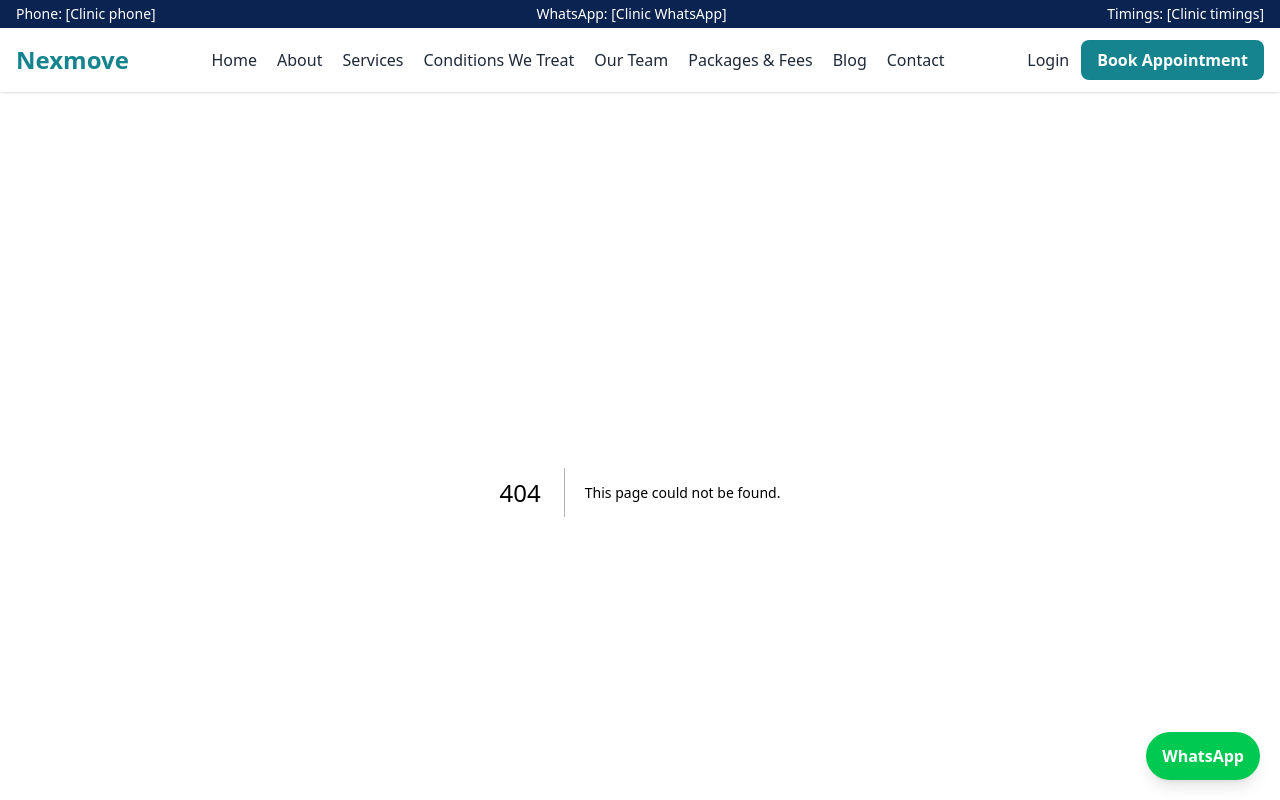
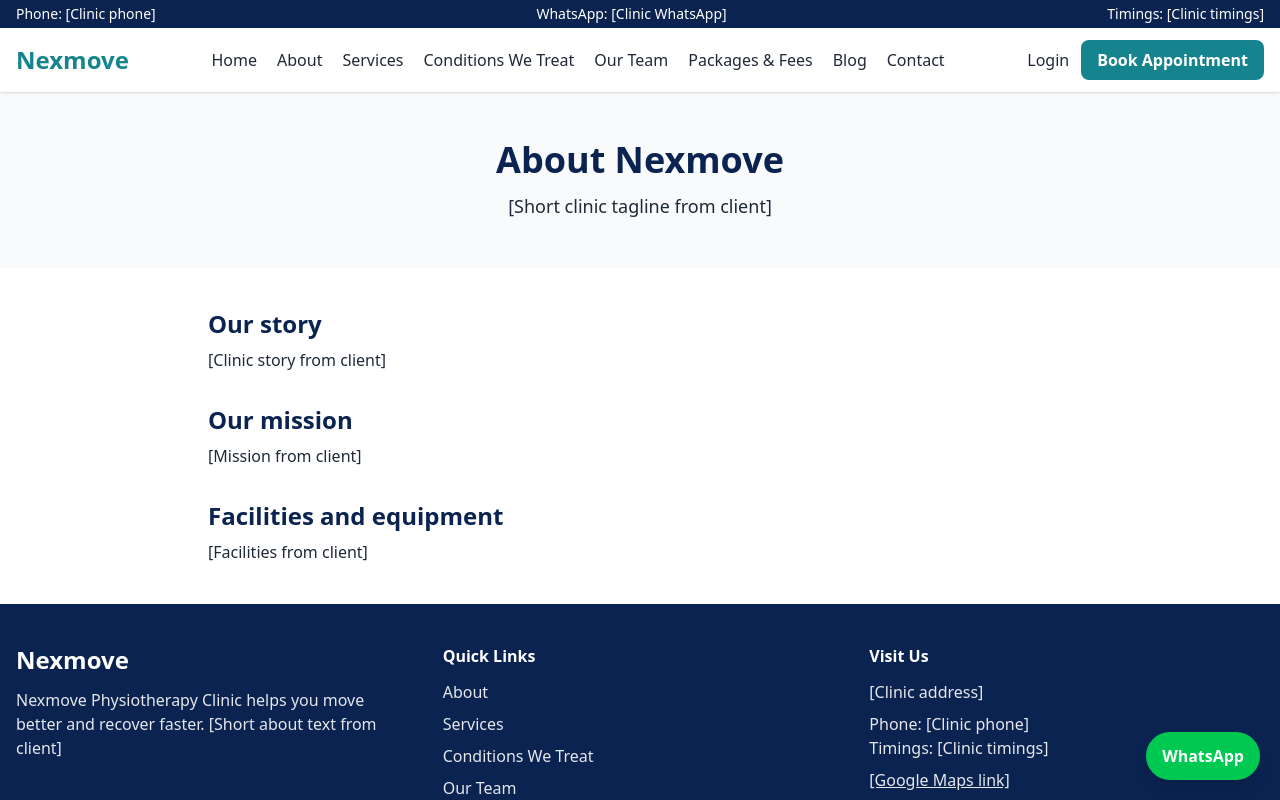
Before and after one commit to amna-butt-code/codesaviours-ETraining-TeamB-Nexmove, a Next.js app in the folder client/: page /about in a window 1280 px wide. Before the commit this address had no page. Shown: the top 800 px of the page. Built offline with nearby package versions, Linux system fonts and the light colour scheme.

Commit message:
feat: add About page and PageHero component

```diff
--- /dev/null
+++ b/client/src/app/about/page.js
@@ -0,0 +1,28 @@
+import PageHero from "../../components/PageHero";
+
+export const metadata = {
+  title: "About | Nexmove Physiotherapy Clinic",
+  description: "Learn about Nexmove Physiotherapy Clinic, our mission and facilities.",
+};
+
+export default function About() {
+  return (
+    <div>
+      <PageHero title="About Nexmove" subtitle="[Short clinic tagline from client]" />
+      <section className="max-w-4xl mx-auto px-4 py-10 space-y-8">
+        <div>
+          <h2 className="text-2xl font-bold text-[var(--color-dark)] mb-2">Our story</h2>
+          <p>[Clinic story from client]</p>
+        </div>
+        <div>
+          <h2 className="text-2xl font-bold text-[var(--color-dark)] mb-2">Our mission</h2>
+          <p>[Mission from client]</p>
+        </div>
+        <div>
+          <h2 className="text-2xl font-bold text-[var(--color-dark)] mb-2">Facilities and equipment</h2>
+          <p>[Facilities from client]</p>
+        </div>
+      </section>
+    </div>
+  );
+}
--- /dev/null
+++ b/client/src/components/PageHero.js
@@ -0,0 +1,8 @@
+export default function PageHero({ title, subtitle }) {
+  return (
+    <section className="bg-[var(--color-light)] px-4 py-12 text-center">
+      <h1 className="text-4xl font-bold text-[var(--color-dark)]">{title}</h1>
+      {subtitle && <p className="mt-3 text-lg max-w-2xl mx-auto">{subtitle}</p>}
+    </section>
+  );
+}
```
